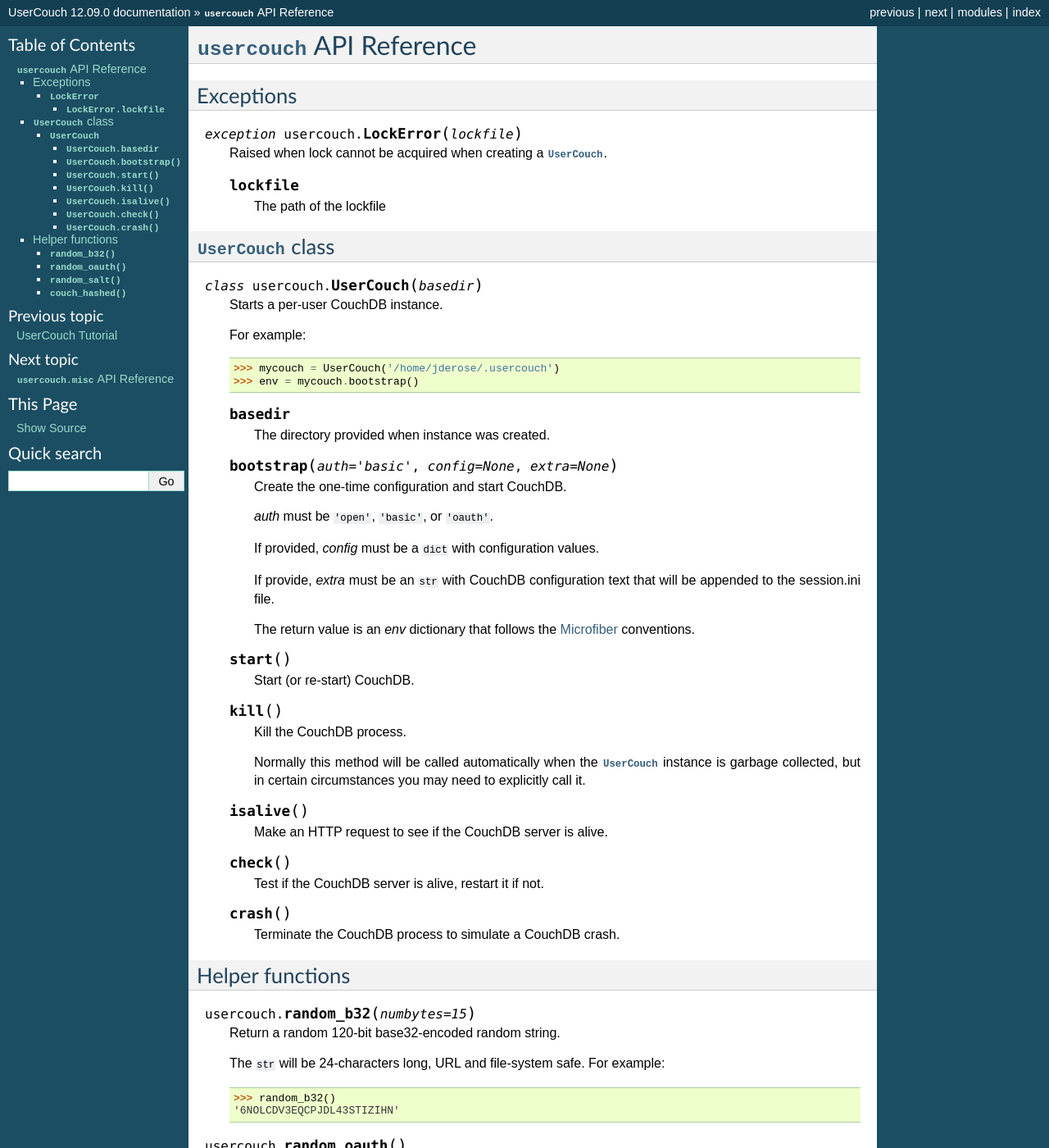
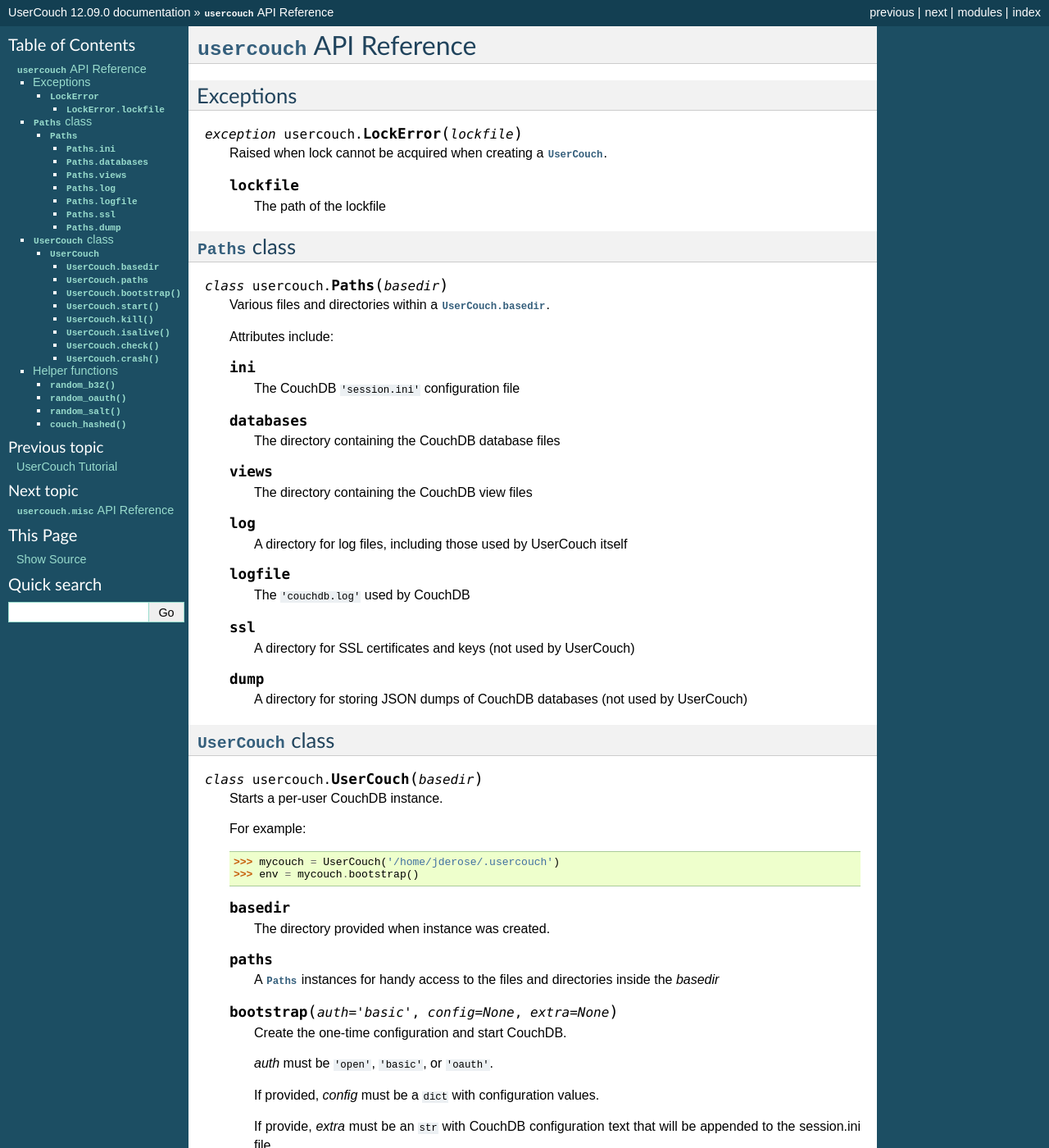
Before and after one commit to json420/usercouch, a Sphinx documentation site: the page built from doc/usercouch.rst, in a window 1280 px wide and 1400 px high. Shown: the whole window at 82% size. Built offline with Sphinx 7.4.7, drawn with Linux system fonts in a browser that asks for light colours; the version number is read from the project's files by our own code.

Commit message:
Added section on Paths class in usercouch.rst

```diff
--- a/doc/tutorial.rst
+++ b/doc/tutorial.rst
@@ -212,7 +212,7 @@
 --------------
 
 For security reasons, use of a static password is never recommended.  Instead,
-let :meth:`UserCouch.bootstrap()` generated a per-session random password for
+let :meth:`UserCouch.bootstrap()` generate a per-session random password for
 you.
 
 The best security is achieved using ``auth='basic'`` as only the hashed value
--- a/doc/usercouch.rst
+++ b/doc/usercouch.rst
@@ -18,6 +18,45 @@
 
 
 
+:class:`Paths` class
+------------------------
+
+.. class:: Paths(basedir)
+
+    Various files and directories within a :attr:`UserCouch.basedir`.
+
+    Attributes include:
+
+    .. attribute:: ini
+
+        The CouchDB ``'session.ini'`` configuration file
+
+    .. attribute:: databases
+
+        The directory containing the CouchDB database files
+
+    .. attribute:: views
+
+        The directory containing the CouchDB view files
+
+    .. attribute:: log
+
+        A directory for log files, including those used by UserCouch itself
+
+    .. attribute:: logfile
+
+        The ``'couchdb.log'`` used by CouchDB
+
+    .. attribute:: ssl
+
+        A directory for SSL certificates and keys (not used by UserCouch)
+
+    .. attribute:: dump
+
+        A directory for storing JSON dumps of CouchDB databases (not used by UserCouch)
+
+
+
 :class:`UserCouch` class
 ------------------------
 
@@ -33,6 +72,11 @@
     .. attribute:: basedir
 
         The directory provided when instance was created.
+
+    .. attribute:: paths
+
+        A :class:`Paths` instances for handy access to the files and
+        directories inside the *basedir*
 
     .. method:: bootstrap(auth='basic', config=None, extra=None)
 
```
